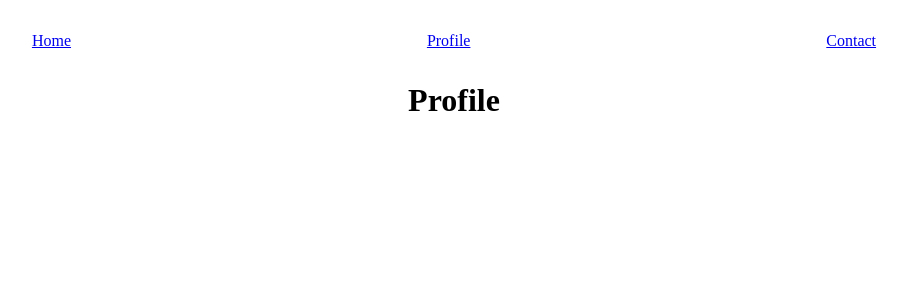
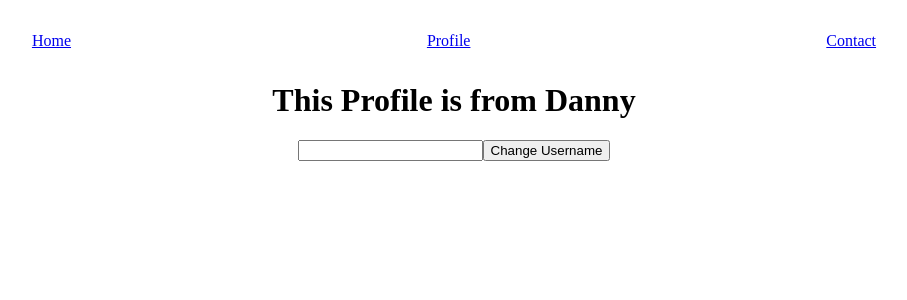
Before and after one commit to da-nn-yy/myReactJournyStart, a React (Create React App) app: page /Profile in a window 1280 px wide. Shown: the top 300 px of the page, without its empty margins (186-1093 px from the left). Built offline with nearby package versions, Linux system fonts and the light colour scheme.

Commit message:
modified: this pages

```diff
--- a/src/App.js
+++ b/src/App.js
@@ -1,13 +1,13 @@
 import './App.css';
 import React from 'react';
-import { PageRouter } from './PageRouter';
+import { StateMangeuseCon } from './StateMangeuseCon';
 
 
 function App() {
 
   return <div className='App'>
-    <PageRouter/>
 
+    <StateMangeuseCon/>
   </div>
 }
 
--- a/src/Components/ChangeProfile.js
+++ b/src/Components/ChangeProfile.js
@@ -1,5 +1,15 @@
-export const ChangeProfile = () => {
+import { useState } from "react";
+export const ChangeProfile = (props) => {
+  const [newUsername,setNewUsername] = useState(" ")
   return (
-    <h1>hi</h1>
+    <div>
+      <input onChange={(event) => {
+        setNewUsername(event.target.value)
+      }}/>
+      <button onClick={() => {
+        props.setUsername(newUsername)
+      }}>Change Username</button>
+
+    </div>
   )
 };
--- a/src/StateMangeuseCon.js
+++ b/src/StateMangeuseCon.js
@@ -2,9 +2,11 @@
 import { Home} from './pages/Home';
 import Profile from './pages/Profile';
 import { Contact} from './pages/Contact';
+import { useState } from "react";
 
 
 export const StateMangeuseCon = () => {
+  const [username , setUsername] = useState("Danny");
   return (
     <Router>
       <div style={{display:"flex", justifyContent:"space-around", margin:"2rem"}}>
@@ -13,9 +15,9 @@
         <Link to="/Contact">Contact</Link>
       </div>
       <Routes>
-        <Route path="/" element={<Home/>}/>
-        <Route path="/Home" element={<Home/>}/>
-        <Route path="/Profile" element={<Profile/>}/>
+        <Route path="/" element={<Home username={username} />}/>
+        <Route path="/Home" element={<Home username={username}/>}/>
+        <Route path="/Profile" element={<Profile username={username} setUsername={setUsername}/>}/>
         <Route path="/Contact" element={<Contact/>}/>
         <Route path="*" element={<h1>Page not Found</h1>}/>
       </Routes>
--- a/src/pages/Home.js
+++ b/src/pages/Home.js
@@ -1,3 +1,3 @@
-export const Home = () => {
-  return <h1>Home page</h1>
+export const Home = (props) => {
+  return <h1>This Home page is from {props.username}</h1>
 }
--- a/src/pages/Profile.js
+++ b/src/pages/Profile.js
@@ -1,14 +1,18 @@
 // import { useNavigate ,useParams } from "react-router-dom";  //Help us for Route using useNavigate function. .....AND .... using useParams for different profiles..example: .com/Profile/user
 import React from 'react'
+import { ChangeProfile } from '../Components/ChangeProfile'
 
-function Profile() {
+function Profile(props) {
   // let navigate = useNavigate()   /// function for navigate
   // let {username} = useParams()   /// function for useParams
   return (
     <div>
 
-      <h1>Profile {/*{username}*/}</h1>
+       {/* <h1> Profile  {username}</h1>  */}
   {/* <button onClick={() => navigate('/home')}>Go to Home page</button> */} {/*This is useNavigate use */}
+
+      <h1>This Profile is from {props.username}</h1>
+      <ChangeProfile setUsername={props.setUsername}/>
     </div>
   )
 }
```
